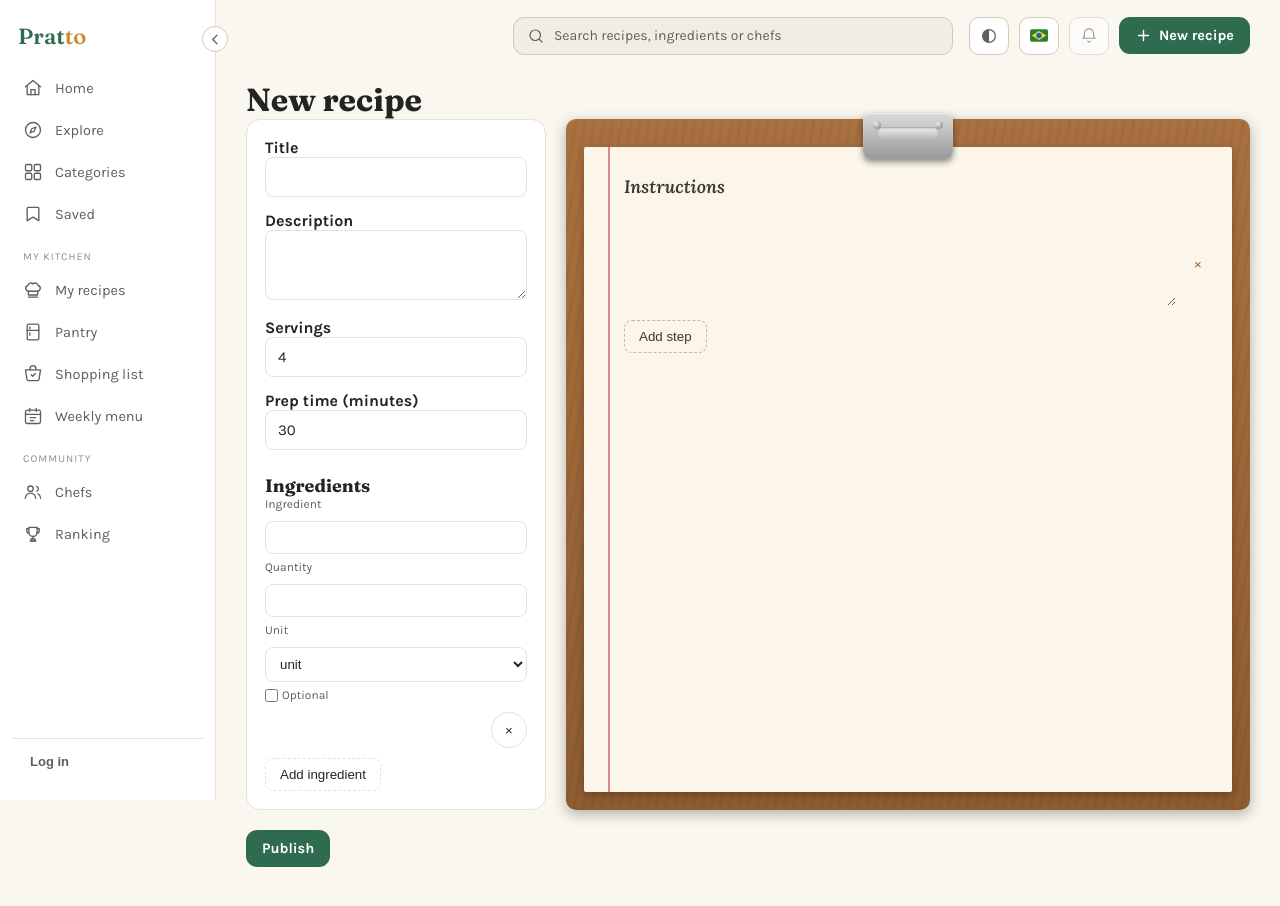
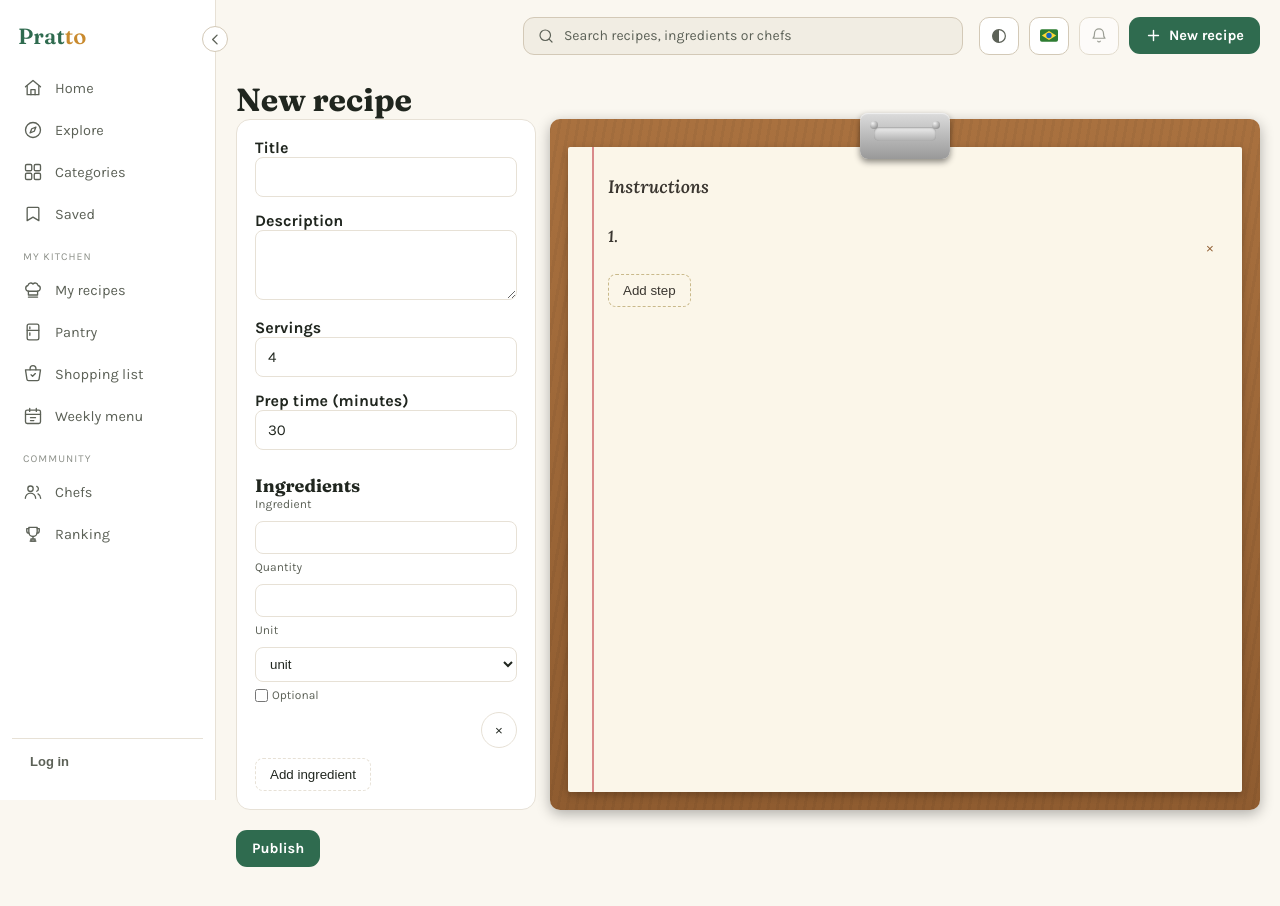
Before and after one commit to Zellds/pratto-front, a React (Vite) app: page /nova-receita in a window 1280 px wide. Shown: the top 906 px of the page. Built offline with nearby package versions, Linux system fonts and the light colour scheme.

Commit message:
fix: replace generic step row with a numbered, auto-growing step line

```diff
--- a/src/features/recipes/pages/RecipeFormPage/RecipeFormPage.css
+++ b/src/features/recipes/pages/RecipeFormPage/RecipeFormPage.css
@@ -7,7 +7,7 @@
 .recipe-form-grid {
   display: grid;
   grid-template-columns: 300px 1fr;
-  gap: 20px;
+  gap: 14px;
   align-items: stretch;
 }
 
@@ -156,60 +156,6 @@
   cursor: pointer;
 }
 
-.recipe-form-board .step-row {
-  display: grid;
-  grid-template-columns: 1fr auto;
-  gap: 8px;
-  align-items: center;
-  margin-bottom: 0;
-  padding-top: 14px;
-  border-bottom: 1px solid #e3d9bd;
-}
-
-.recipe-form-board .step-row:last-of-type {
-  border-bottom: none;
-}
-
-.recipe-form-board .step-row label {
-  position: absolute;
-  width: 1px;
-  height: 1px;
-  padding: 0;
-  margin: -1px;
-  overflow: hidden;
-  clip: rect(0, 0, 0, 0);
-  white-space: nowrap;
-  border: 0;
-}
-
-.recipe-form-board .step-row textarea {
-  background: transparent;
-  border: none;
-  border-radius: 0;
-  padding: 0;
-  min-height: 84px;
-  resize: vertical;
-  color: #3a3630;
-  font-family: 'Lora', serif;
-  font-style: italic;
-  font-size: 16px;
-  line-height: 28px;
-}
-
-.recipe-form-board .step-row textarea:focus {
-  outline: none;
-}
-
-.recipe-form-board .step-row button {
-  height: 28px;
-  width: 28px;
-  border-radius: 50%;
-  border: none;
-  background: transparent;
-  color: #8f5c30;
-  cursor: pointer;
-}
-
 .recipe-form-clip {
   position: absolute;
   top: -6px;
--- a/src/features/recipes/pages/RecipeFormPage/RecipeFormPage.tsx
+++ b/src/features/recipes/pages/RecipeFormPage/RecipeFormPage.tsx
@@ -10,7 +10,7 @@ import { ApiError } from '@/api/client'
 import { getRecipe, createRecipe, updateRecipe, publishRecipe } from '../../api'
 import type { RecipePayload, RecipeIngredientPayload, MeasurementUnit } from '../../types'
 import { IngredientRow, type IngredientRowValue } from './components/IngredientRow'
-import { StepRow } from './components/StepRow'
+import { StepLine } from './components/StepLine'
 import './RecipeFormPage.css'
 
 function emptyIngredient(): IngredientRowValue {
@@ -201,8 +201,9 @@ export function RecipeFormPage() {
             <div className="paper-inner">
               <h2>{t('recipes.steps_section_title')}</h2>
               {steps.map((instruction, index) => (
-                <StepRow
+                <StepLine
                   key={index}
+                  stepNumber={index + 1}
                   instruction={instruction}
                   onChange={(next) =>
                     setSteps((current) => current.map((step, i) => (i === index ? next : step)))
--- /dev/null
+++ b/src/features/recipes/pages/RecipeFormPage/components/StepLine.css
@@ -0,0 +1,47 @@
+.step-line {
+  display: flex;
+  align-items: baseline;
+  gap: 6px;
+  line-height: 28px;
+  padding-top: 14px;
+  border-bottom: 1px solid #e3d9bd;
+  font-family: 'Lora', serif;
+  font-style: italic;
+  font-size: 16px;
+  color: #3a3630;
+}
+
+.step-line:last-of-type {
+  border-bottom: none;
+}
+
+.step-line-number {
+  font-weight: 600;
+  flex-shrink: 0;
+}
+
+.step-line textarea {
+  flex: 1;
+  border: none;
+  background: transparent;
+  font: inherit;
+  color: inherit;
+  outline: none;
+  resize: none;
+  overflow: hidden;
+  padding: 0;
+  line-height: 28px;
+}
+
+.step-line button {
+  flex-shrink: 0;
+  align-self: flex-start;
+  margin-top: 14px;
+  height: 24px;
+  width: 24px;
+  border-radius: 50%;
+  border: none;
+  background: transparent;
+  color: #8f5c30;
+  cursor: pointer;
+}
--- /dev/null
+++ b/src/features/recipes/pages/RecipeFormPage/components/StepLine.tsx
@@ -0,0 +1,41 @@
+import { useEffect, useRef } from 'react'
+import { useTranslation } from 'react-i18next'
+import './StepLine.css'
+
+type StepLineProps = {
+  stepNumber: number
+  instruction: string
+  onChange: (next: string) => void
+  onRemove: () => void
+}
+
+export function StepLine({ stepNumber, instruction, onChange, onRemove }: StepLineProps) {
+  const { t } = useTranslation()
+  const textareaRef = useRef<HTMLTextAreaElement>(null)
+
+  // Grows the textarea to fit its own content — runs on every value change,
+  // not just user typing, so a step hydrated from an existing recipe (edit
+  // mode) sizes correctly on arrival too, not only after the user next types.
+  useEffect(() => {
+    const el = textareaRef.current
+    if (!el) return
+    el.style.height = 'auto'
+    el.style.height = `${el.scrollHeight}px`
+  }, [instruction])
+
+  return (
+    <div className="step-line">
+      <span className="step-line-number">{stepNumber}.</span>
+      <textarea
+        ref={textareaRef}
+        rows={1}
+        value={instruction}
+        onChange={(event) => onChange(event.target.value)}
+        aria-label={t('recipes.step_instruction_label')}
+      />
+      <button type="button" onClick={onRemove} aria-label={t('recipes.remove_step_action')}>
+        ×
+      </button>
+    </div>
+  )
+}
--- a/src/features/recipes/pages/RecipeFormPage/components/StepRow.css
+++ /dev/null
@@ -1,34 +0,0 @@
-.step-row {
-  display: grid;
-  grid-template-columns: 1fr auto;
-  gap: 8px;
-  align-items: start;
-  margin-bottom: 10px;
-}
-
-.step-row label {
-  grid-column: 1 / -1;
-  font-size: 12px;
-  color: var(--ink-soft);
-}
-
-.step-row textarea {
-  padding: 8px 10px;
-  border: 1px solid var(--line);
-  border-radius: 8px;
-  background: var(--card);
-  color: var(--ink);
-  font-family: inherit;
-  min-height: 60px;
-  resize: vertical;
-}
-
-.step-row button {
-  height: 36px;
-  width: 36px;
-  border-radius: 50%;
-  border: 1px solid var(--line);
-  background: var(--card);
-  color: var(--ink);
-  cursor: pointer;
-}
--- a/src/features/recipes/pages/RecipeFormPage/components/StepRow.tsx
+++ /dev/null
@@ -1,28 +0,0 @@
-import { useId } from 'react'
-import { useTranslation } from 'react-i18next'
-import './StepRow.css'
-
-type StepRowProps = {
-  instruction: string
-  onChange: (next: string) => void
-  onRemove: () => void
-}
-
-export function StepRow({ instruction, onChange, onRemove }: StepRowProps) {
-  const { t } = useTranslation()
-  const inputId = useId()
-
-  return (
-    <div className="step-row">
-      <label htmlFor={inputId}>{t('recipes.step_instruction_label')}</label>
-      <textarea
-        id={inputId}
-        value={instruction}
-        onChange={(event) => onChange(event.target.value)}
-      />
-      <button type="button" onClick={onRemove} aria-label={t('recipes.remove_step_action')}>
-        ×
-      </button>
-    </div>
-  )
-}
--- a/src/layouts/Layout.css
+++ b/src/layouts/Layout.css
@@ -16,7 +16,7 @@
 .app-shell-main main {
   max-width: 1320px;
   margin: 0 auto;
-  padding: 8px 30px 48px;
+  padding: 8px 20px 48px;
 }
 
 .app-topbar {
@@ -24,7 +24,7 @@
   align-items: center;
   gap: 16px;
   height: 72px;
-  padding: 0 30px;
+  padding: 0 20px;
   position: sticky;
   top: 0;
   z-index: 9;
```
Also changed, not shown: 1 other file (tests, documents, lock files or other folders).
